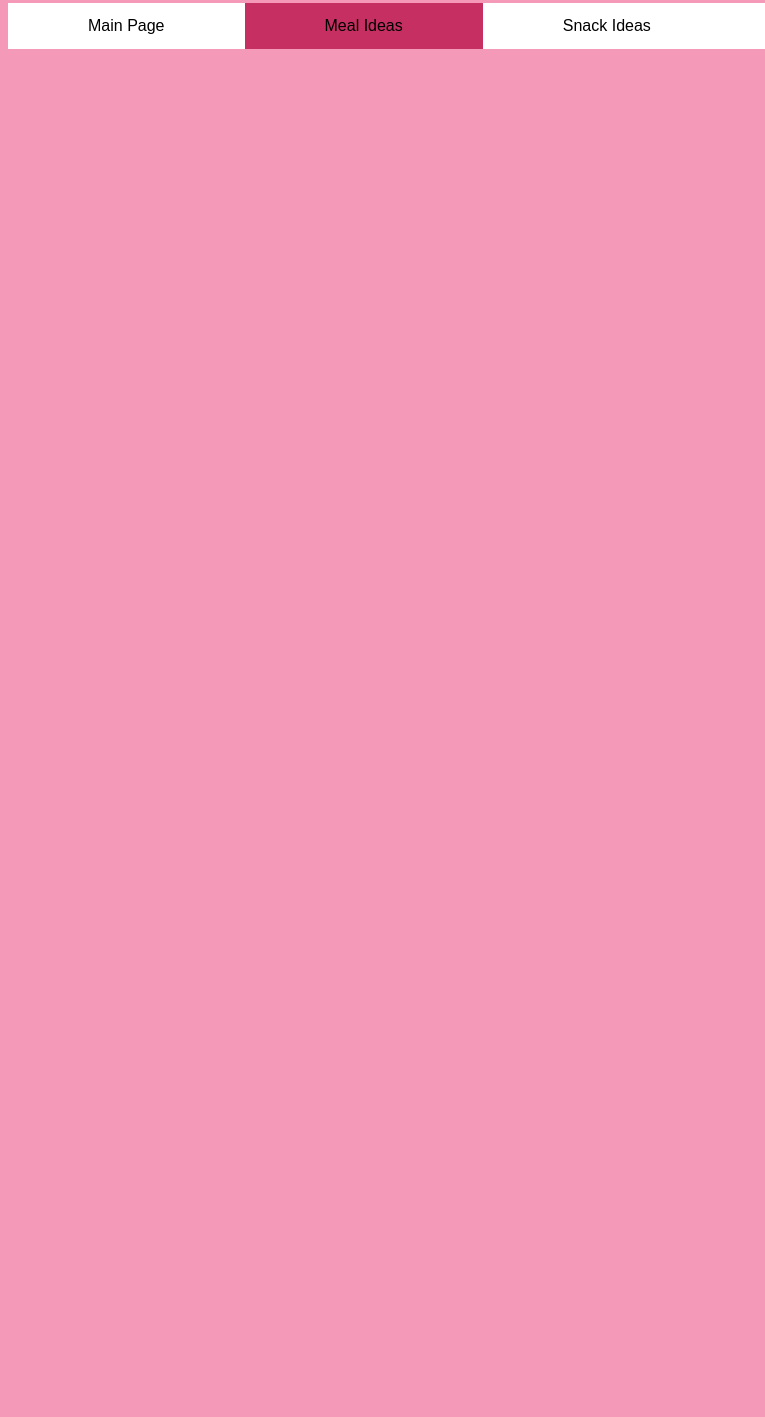
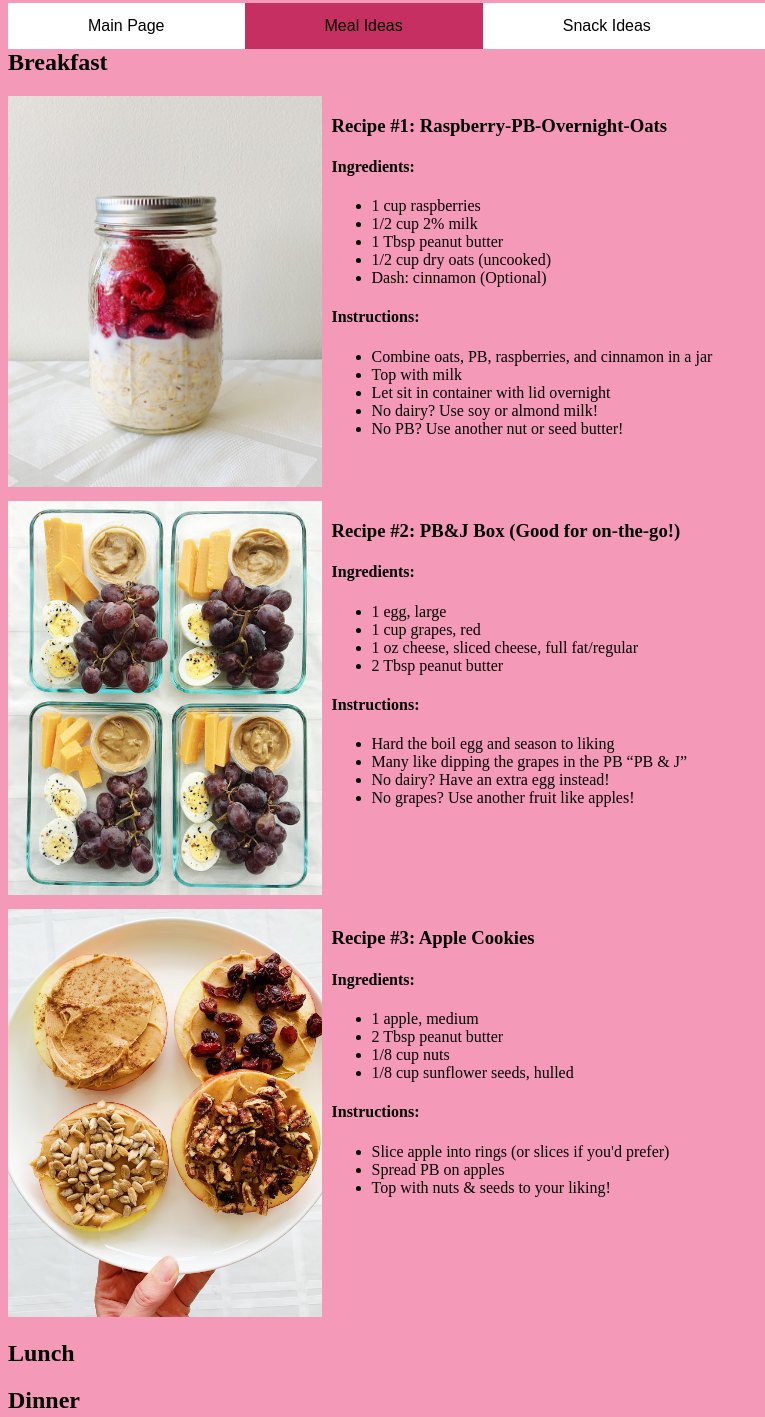
Before and after one commit to meganhinkel/343-s23-p1, a plain HTML site: page meal-ideas.html in a window 1280 px wide. Shown: the part 77-1494 px from the top of the page, without its empty margins (0-765 px from the left). Before the commit the page ends 800 px from the top, so only its background shows below. Drawn offline with Linux system fonts and the light colour scheme.

Commit message:
Breakfast + Snack recipes

```diff
--- a/css/default.css
+++ b/css/default.css
@@ -32,3 +32,14 @@ body {
 .active {
 	background-color: rgb(197, 47, 97);
 }
+
+/* Recipe Lists */
+.recipe-list {
+	display: grid;
+	gap: 10px;
+	grid-template-columns: 1fr 3fr;
+}
+
+img {
+	width: 100%;
+}
--- a/meal-ideas.html
+++ b/meal-ideas.html
@@ -23,5 +23,74 @@
           <li><a href="tips-and-tricks.html">Tips/Tricks</a></li>
         </ul>
       </nav>
+
+      <h2>Breakfast</h2>
+      <div class="recipe-list">
+        <div><img src="/images/Raspberry-PB-Overnight-Oats.jpg" alt="Raspberry PB Overnight Oats"></div>
+        <div>
+          <p>
+            <h3>Recipe #1: Raspberry-PB-Overnight-Oats</h3>
+            <h4>Ingredients:</h4>
+            <ul id = "ingredients">
+              <li>1 cup raspberries</li>
+              <li>1/2 cup 2% milk</li>
+              <li>1 Tbsp peanut butter</li>
+              <li>1/2 cup dry oats (uncooked)</li>
+              <li>Dash: cinnamon (Optional)</li>
+            </ul>
+            <h4>Instructions:</h4>
+            <ul id = "instructions">
+              <li>Combine oats, PB, raspberries, and cinnamon in a jar</li>
+              <li>Top with milk</li>
+              <li>Let sit in container with lid overnight</li>
+              <li>No dairy? Use soy or almond milk!</li>
+              <li>No PB? Use another nut or seed butter!</li>
+            </ul>
+          </p>
+        </div>
+
+        <div><img src="/images/PB&J Box.jpg" alt="PB&J Box"></div>
+        <div>
+          <p>
+            <h3>Recipe #2: PB&J Box (Good for on-the-go!)</h3>
+            <h4>Ingredients:</h4>
+            <ul id = "ingredients">
+              <li>1 egg, large</li>
+              <li>1 cup grapes, red</li>
+              <li>1 oz cheese, sliced cheese, full fat/regular</li>
+              <li>2 Tbsp peanut butter</li>
+            </ul>
+            <h4>Instructions:</h4>
+            <ul id = "instructions">
+              <li>Hard the boil egg and season to liking</li>
+              <li>Many like dipping the grapes in the PB “PB & J”</li>
+              <li>No dairy? Have an extra egg instead!</li>
+              <li>No grapes? Use another fruit like apples!</li>
+            </ul>
+          </p>
+        </div>
+        <div><img src="/images/apple-cookies.jpeg" alt="Apple Cookies"></div>
+        <div>
+          <h3>Recipe #3: Apple Cookies</h3>
+            <h4>Ingredients:</h4>
+            <ul id = "ingredients">
+              <li>1 apple, medium</li>
+              <li>2 Tbsp peanut butter</li>
+              <li>1/8 cup nuts</li>
+              <li>1/8 cup sunflower seeds, hulled</li>
+            </ul>
+            <h4>Instructions:</h4>
+            <ul id = "instructions">
+              <li>Slice apple into rings (or slices if you'd prefer)</li>
+              <li>Spread PB on apples </li>
+              <li>Top with nuts & seeds to your liking!</li>
+            </ul>
+        </div>
+      </div>
+
+      <h2>Lunch</h2>
+
+
+      <h2>Dinner</h2>
 </body>
 </html>
```
Also changed, not shown: snack-ideas.html (+17 -0 lines), images/PB&J Box.jpg (added), images/Raspberry-PB-Overnight-Oats.jpg (added), images/apple-cookies.jpeg (added), images/rice-cakes.jpg (added).
